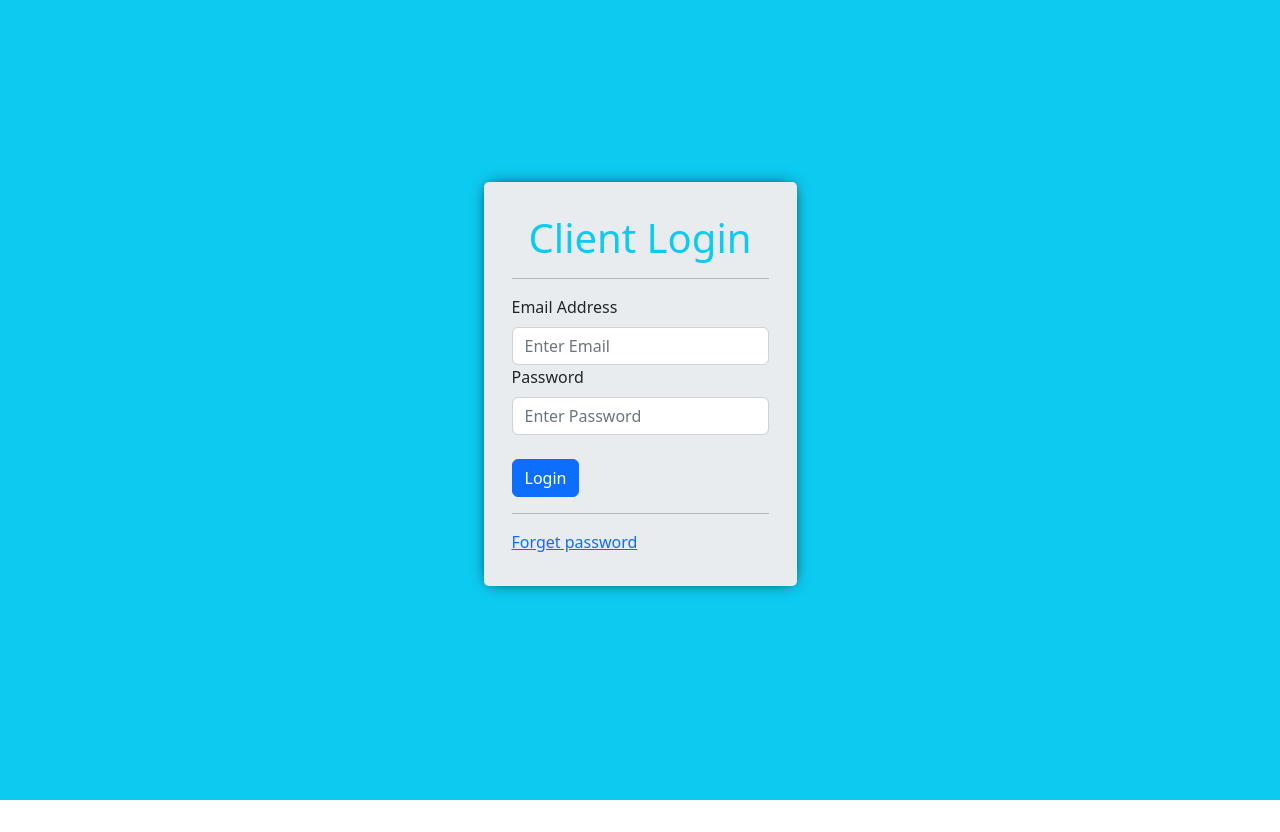
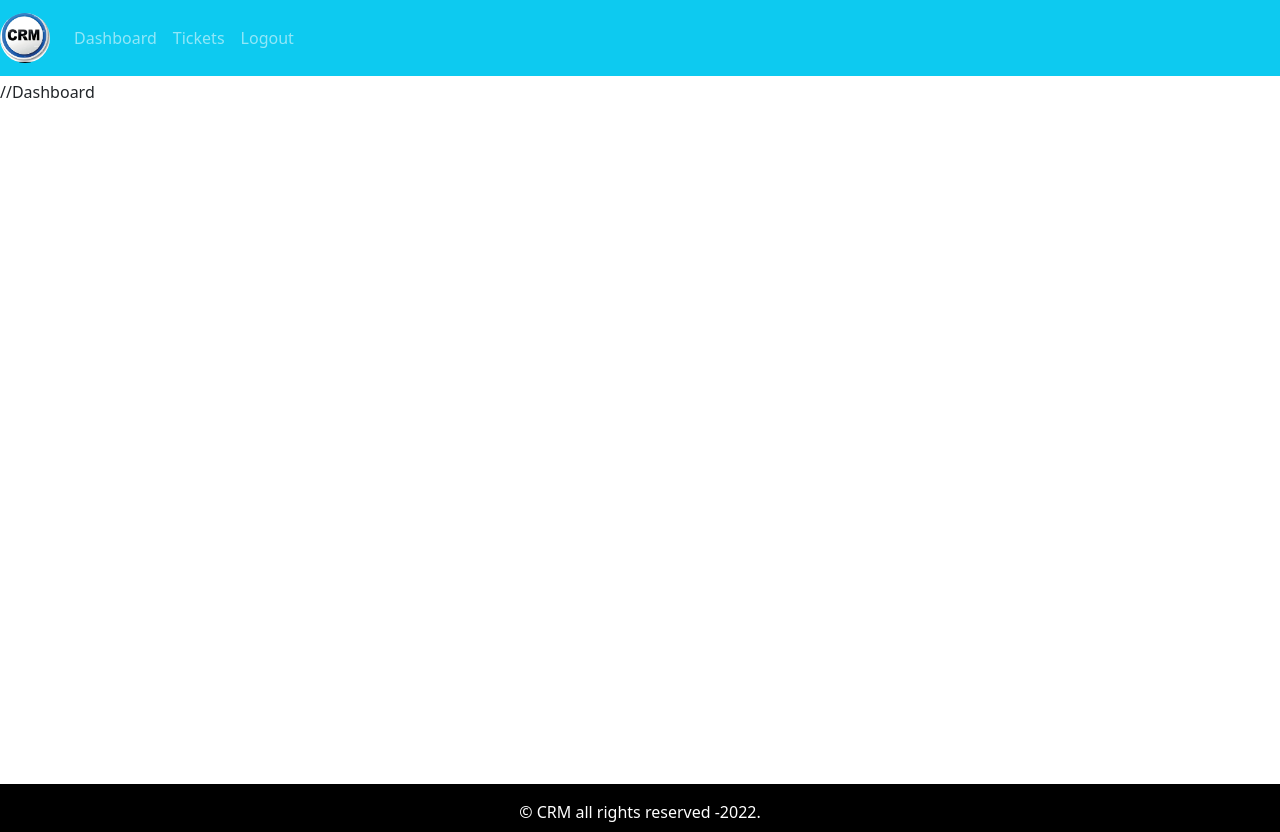
Before and after one commit to JeevarehaR/crm-frontend, a React (Create React App) app: page / in a window 1280 px wide. Before the commit the page ends 800 px from the top, so only its background shows below. Built offline with nearby package versions, Linux system fonts and the light colour scheme.

Commit message:
defaultlayout

```diff
--- a/src/App.css
+++ b/src/App.css
@@ -0,0 +1,21 @@
+.default-layout{
+    display: grid;
+    grid-template-rows: 80px auto 3rem;
+    grid-template-areas: "header" "main" "footer";
+}
+
+header{
+    grid-area:header;
+}
+
+main{
+    grid-area: main;
+    min-height: 88vh;
+}
+
+footer{
+    grid-area: footer;
+    background-color: black;
+    padding: 1rem;
+    color: white;
+}
--- a/src/App.js
+++ b/src/App.js
@@ -1,10 +1,12 @@
 import "./App.css";
+import { DefaultLayout } from "./layout/DefaultLayout";
 import { Entry } from "./pages/entry/EntryPage";
 
 function App() {
   return (
     <div className="App">
-      <Entry />
+      {/* <Entry /> */}
+      <DefaultLayout>//Dashboard</DefaultLayout>
     </div>
   );
 }
--- /dev/null
+++ b/src/layout/DefaultLayout.js
@@ -0,0 +1,17 @@
+import React from "react";
+import { Footer } from "./partials/Footer.comp";
+import { Header } from "./partials/Header.comp";
+
+export const DefaultLayout = ({ children }) => {
+  return (
+    <div className="default-layout">
+      <header className="header">
+        <Header />
+      </header>
+      <main className="main">{children}</main>
+      <footer className="footer">
+        <Footer />
+      </footer>
+    </div>
+  );
+};
--- /dev/null
+++ b/src/layout/partials/Footer.comp.js
@@ -0,0 +1,9 @@
+import React from "react";
+
+export const Footer = () => {
+  return (
+    <div className="text-center copy-right">
+      &copy; CRM all rights reserved -2022.
+    </div>
+  );
+};
--- /dev/null
+++ b/src/layout/partials/Header.comp.js
@@ -0,0 +1,29 @@
+import React from "react";
+import { Nav, Navbar } from "react-bootstrap";
+import logo from "../../assets/img/logo.png";
+export const Header = () => {
+  return (
+    <Navbar collapseOnSelect variant="dark" bg="info" expand="md">
+      <Navbar.Brand>
+        <img
+          src={logo}
+          alt="logo"
+          width="50px"
+          height="50px"
+          style={{
+            borderRadius: "50%",
+            objectFit: "cover",
+          }}
+        />
+      </Navbar.Brand>
+      <Navbar.Toggle aria-controls="basic-navbar-nav" />
+      <Navbar.Collapse id="basic-navbar-nav">
+        <Nav className="ml-auto">
+          <Nav.Link href="/dashboard">Dashboard</Nav.Link>
+          <Nav.Link href="/tickets">Tickets</Nav.Link>
+          <Nav.Link href="/logout">Logout</Nav.Link>
+        </Nav>
+      </Navbar.Collapse>
+    </Navbar>
+  );
+};
```
Also changed, not shown: src/assets/img/logo.png (added).
